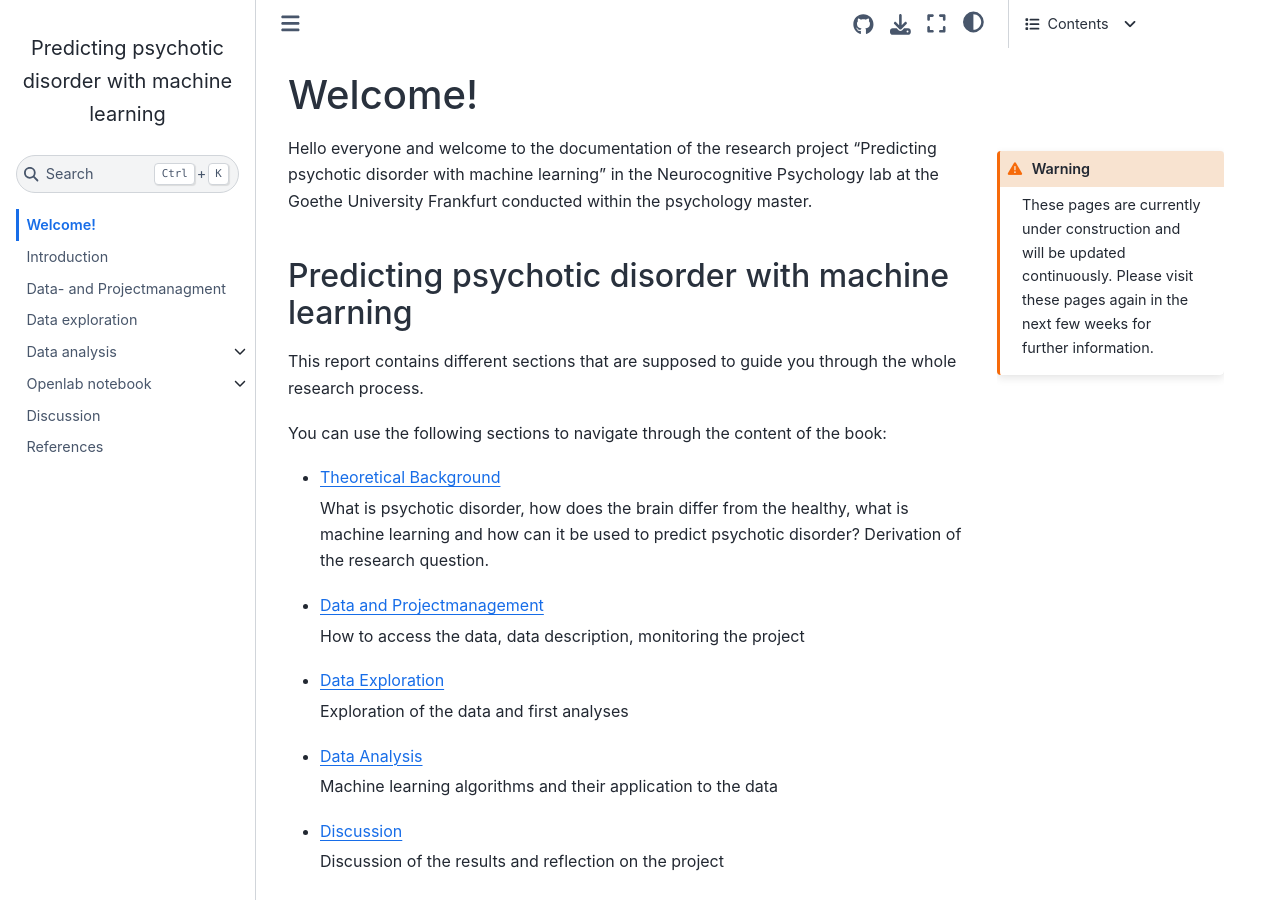
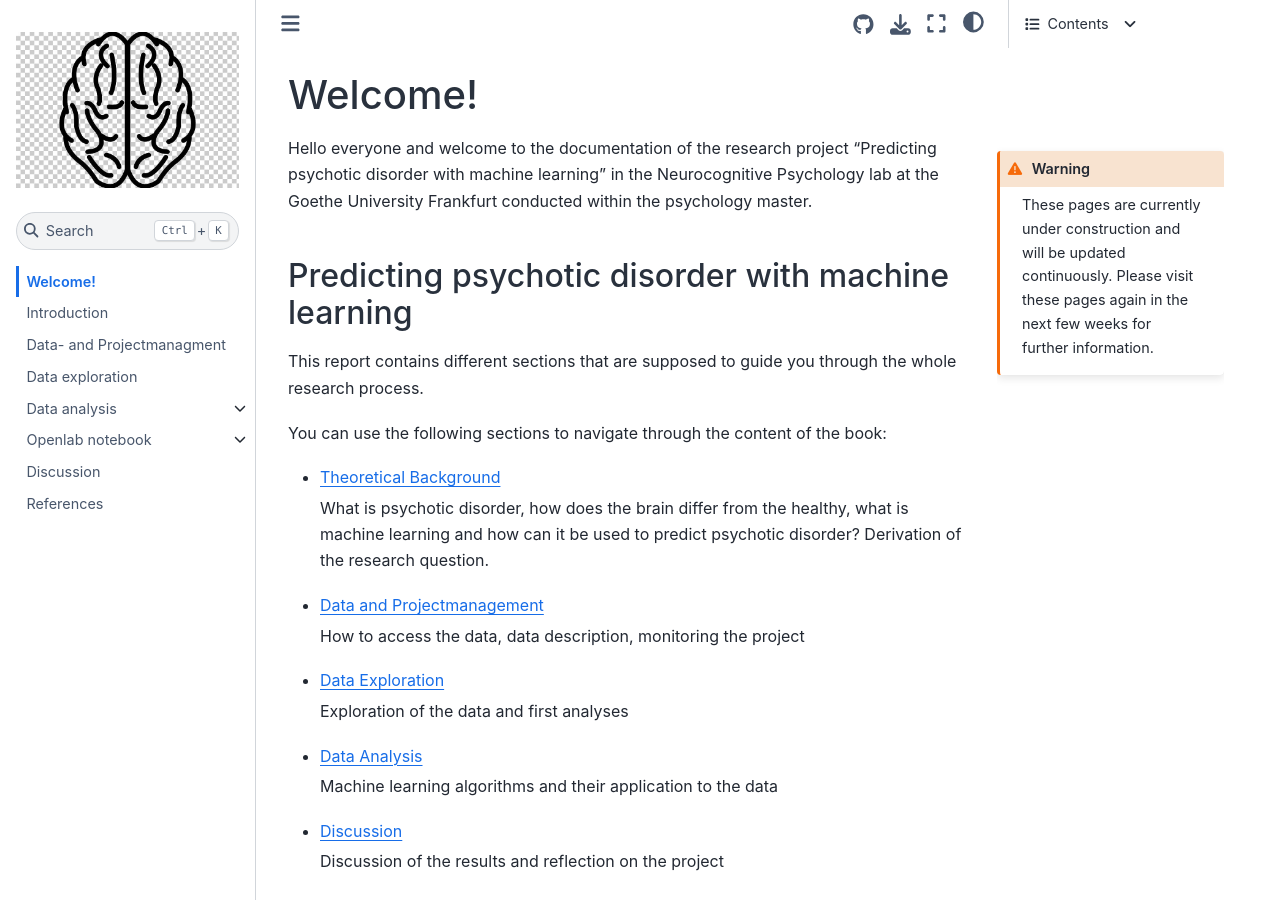
Before and after one commit to mello-y/MSc5_research_project, a Jupyter Book: the page built from content/index.md, in a window 1280 px wide and 900 px high. Built offline with Jupyter Book 1.0.4 settings and Sphinx 7.4.7 and the Sphinx Book theme 1.1.4, drawn with Linux system fonts in a browser that asks for light colours.

Commit message:
added logo

```diff
--- a/content/_config.yml
+++ b/content/_config.yml
@@ -8,7 +8,7 @@
 title                       : "Predicting psychotic disorder with machine learning"  # The title of the book. Will be placed in the left navbar.
 author                      : Mevlüt Yaglu based on the course template by Felix Koerber and Michael Ernst  # The author of the book
 copyright                   : "2023"  # Copyright year to be placed in the footer
-logo                        :  # A path to the book logo
+logo                        : static/brain.jpg # A path to the book logo
 exclude_patterns            : []  # Patterns to skip when building the book. Can be glob-style (e.g. "*skip.ipynb")
 
 #######################################################################################
```
